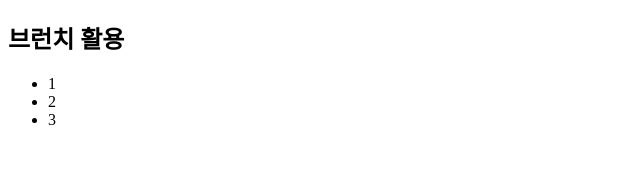
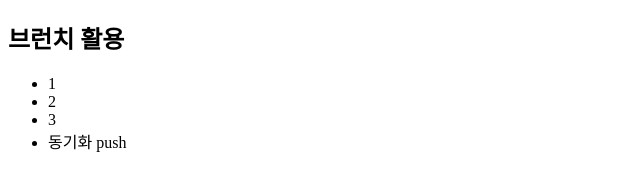
Before and after one commit to kimsintae/NoCrossNoCrown, a plain HTML site: page index.html in a window 1280 px wide. Shown: the whole page, without its empty margins (0-640 px from the left). Drawn offline with Linux system fonts and the light colour scheme.

Commit message:
push 추가

```diff
--- a/index.html
+++ b/index.html
@@ -10,6 +10,7 @@
         <li>1</li>
         <li>2</li>
         <li>3</li>
+        <li>동기화 push</li>
     </ul>
 
 
```
